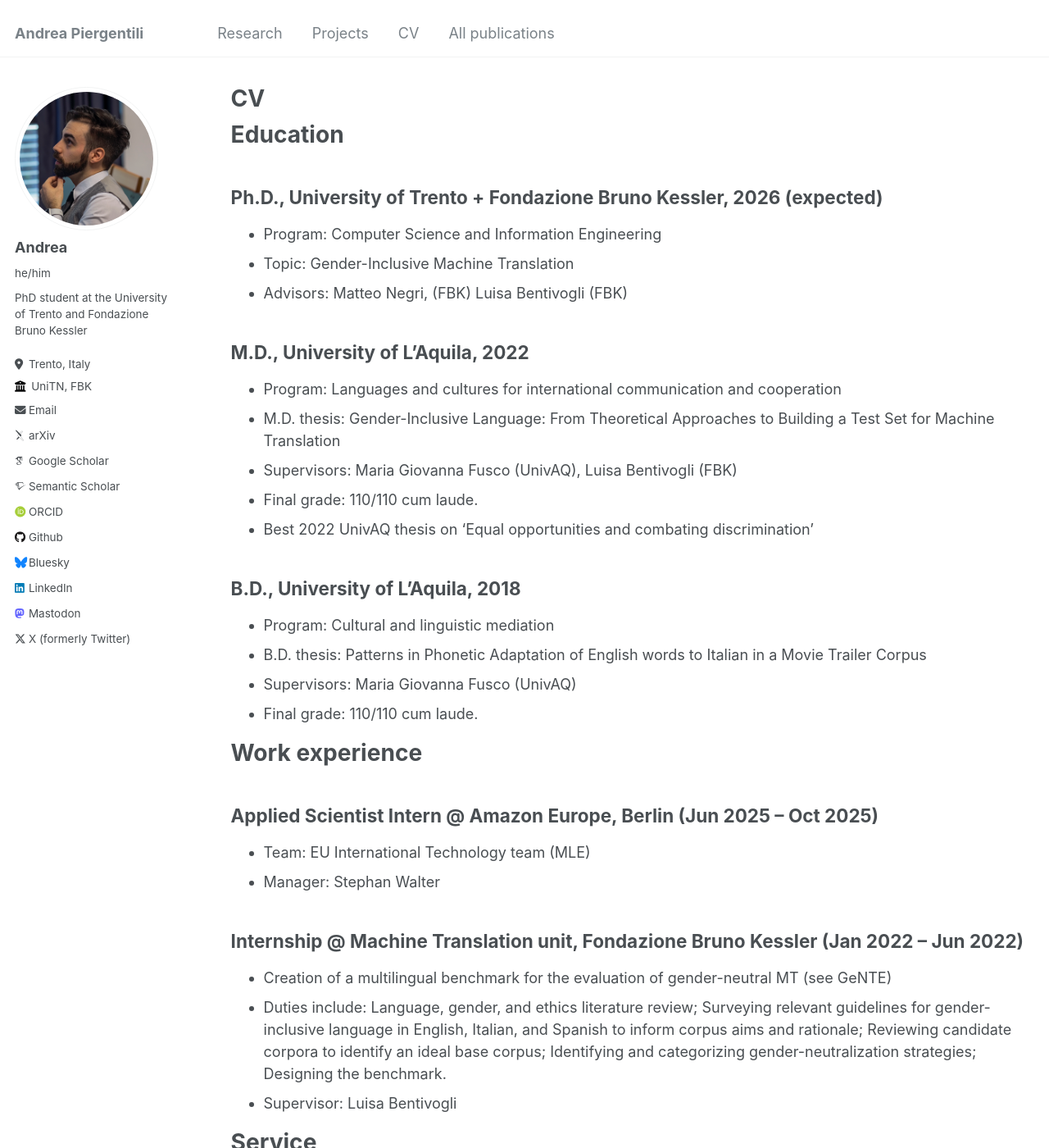
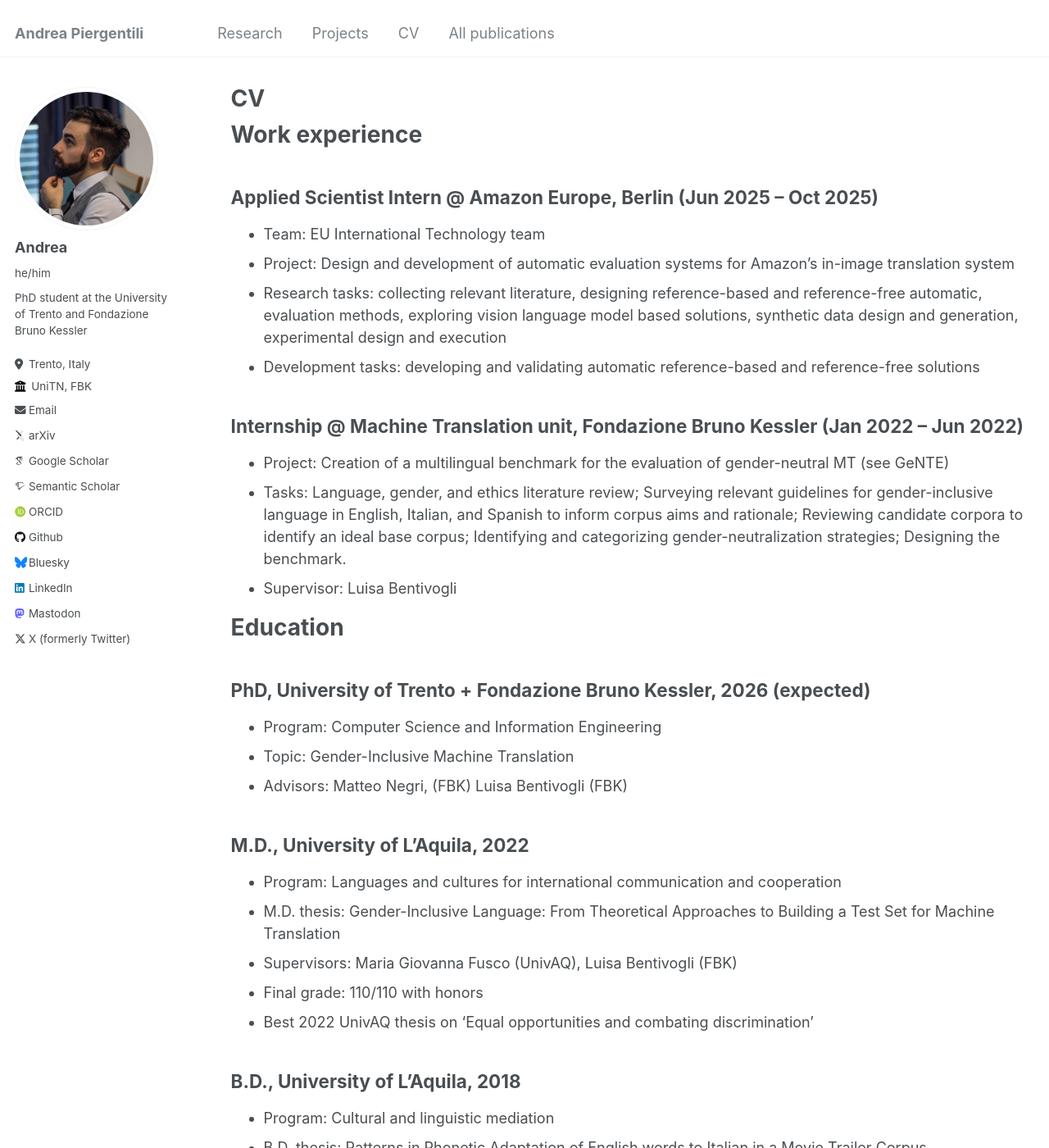
Before and after one commit to apierg/apierg.github.io, a Jekyll site: the page built from _pages/cv.md, in a window 1280 px wide and 1400 px high. Shown: the whole window at 82% size. Built offline with Jekyll 4.4.1, drawn with Linux system fonts in a browser that asks for light colours; some web fonts are replaced; part of the change alters nothing that is shown; some of the changed text lies outside the part shown.

Commit message:
restructure and update section

```diff
--- a/_pages/cv.md
+++ b/_pages/cv.md
@@ -8,9 +8,20 @@ redirect_from:
   - /cv
 ---
 
-Education
-======
-## Ph.D., University of Trento + Fondazione Bruno Kessler, 2026 (expected)
+# Work experience
+## Applied Scientist Intern @ Amazon Europe, Berlin (Jun 2025 – Oct 2025)
+* Team: EU International Technology team
+* Project: Design and development of automatic evaluation systems for Amazon’s in-image translation system
+* Research tasks: collecting relevant literature, designing reference-based and reference-free automatic, evaluation methods, exploring vision language model based solutions, synthetic data design and generation, experimental design and execution
+* Development tasks: developing and validating automatic reference-based and reference-free solutions
+
+## Internship @ Machine Translation unit, Fondazione Bruno Kessler (Jan 2022 – Jun 2022)
+* Project: Creation of a multilingual benchmark for the evaluation of gender-neutral MT (see GeNTE)
+* Tasks: Language, gender, and ethics literature review; Surveying relevant guidelines for gender-inclusive language in English, Italian, and Spanish to inform corpus aims and rationale; Reviewing candidate corpora to identify an ideal base corpus; Identifying and categorizing gender-neutralization strategies; Designing the benchmark.
+* Supervisor: Luisa Bentivogli
+
+# Education
+## PhD, University of Trento + Fondazione Bruno Kessler, 2026 (expected)
 * Program: Computer Science and Information Engineering
 * Topic: Gender-Inclusive Machine Translation
 * Advisors: Matteo Negri, (FBK) Luisa Bentivogli (FBK)
@@ -19,54 +30,18 @@ Education
 * Program: Languages and cultures for international communication and cooperation
 * M.D. thesis: Gender-Inclusive Language: From Theoretical Approaches to Building a Test Set for Machine Translation
 * Supervisors: Maria Giovanna Fusco (UnivAQ), Luisa Bentivogli (FBK)
-* Final grade: 110/110 cum laude.
+* Final grade: 110/110 with honors
 * Best 2022 UnivAQ thesis on 'Equal opportunities and combating discrimination'
 
 ## B.D., University of L'Aquila, 2018
 * Program: Cultural and linguistic mediation
 * B.D. thesis: Patterns in Phonetic Adaptation of English words to Italian in a Movie Trailer Corpus
 * Supervisors: Maria Giovanna Fusco (UnivAQ)
-* Final grade: 110/110 cum laude.
+* Final grade: 110/110 with honors
 
-Work experience
-======
-## Applied Scientist Intern @ Amazon Europe, Berlin (Jun 2025 – Oct 2025)
-* Team: EU International Technology team (MLE)
-* Manager: Stephan Walter
-
-## Internship @ Machine Translation unit, Fondazione Bruno Kessler (Jan 2022 – Jun 2022)
-* Creation of a multilingual benchmark for the evaluation of gender-neutral MT (see GeNTE)
-* Duties include: Language, gender, and ethics literature review; Surveying relevant guidelines for gender-inclusive language in English, Italian, and Spanish to inform corpus aims and rationale; Reviewing candidate corpora to identify an ideal base corpus; Identifying and categorizing gender-neutralization strategies; Designing the benchmark.
-* Supervisor: Luisa Bentivogli
-
-Service
-======
-* Reviewer for: ACL Rolling Review, GITT workshop, CLiC-it
-
-# Skills
-
-## IT
-* Python programming
-* LATEX writing
-* HPC environments
-* AWS
-* macOS and Linux OS
-
-## Research
-* Literature review and monitoring
-* Experimental design
-* Dataset creation and curation
-* Quantitative and qualitative analysis
-* Scientific writing
-* Research communication
-
-## Soft skills
-* Teamwork
-* Collaboration
-* Decision-making
-* Time management
-
-## Languages
-* Italian (native)
-* English (C1)
-* Spanish (B1)
+# Random CV stuff
+* **ML & NLP skills**: model training, fine-tuning, and evaluation, multimodality, inference optimization, retrieval augmented generation, prompt engineering, parameter-efficient fine-tuning (LoRA)
+* **Research skills**:Literature review and monitoring, experimental design, dataset creation and curation, quantitative and qualitative analysis, scientific writing, research communication
+* **IT skills**: Python programming, LATEX writing, HPC environments (SLURM-based, AWS), git versioning (GitHub, Hugging Face, etc), Flask and Streamlit apps, macOS, and Linux
+* **Languages**: Italian (native), English (C1), Spanish (B1)
+* I'm a reviewer for: ACL Rolling Review, GITT workshop, CLiC-it
```
